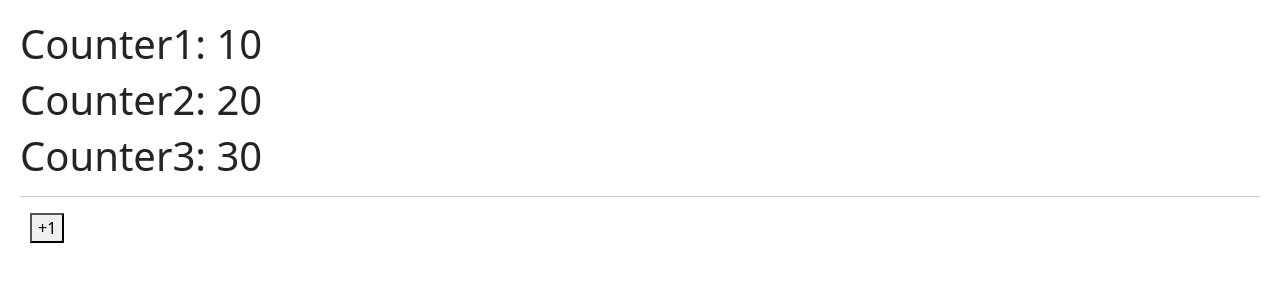
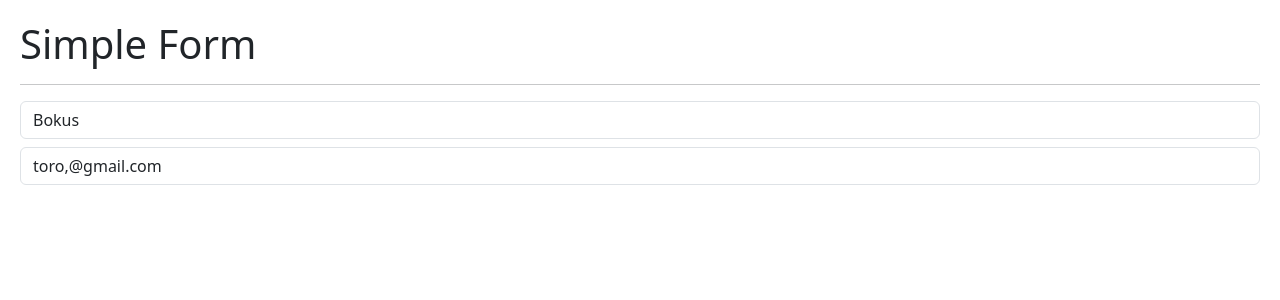
Before and after one commit to Torofms37/hook-app, a React (Vite) app: page / in a window 1280 px wide. Shown: the top 300 px of the page. Built offline with nearby package versions, Linux system fonts and the light colour scheme.

Commit message:
clase 122

```diff
--- /dev/null
+++ b/src/01-useState/CounterWithCustomHook.jsx
@@ -0,0 +1,16 @@
+import { useCounter } from "./hooks/useCounter";
+
+export const CounterWithCustomHook = () => {
+
+  const { counter, rest, sum, equal } = useCounter();
+
+  return (
+    <>
+      <h1>Counter with: {counter} </h1>
+      <br />
+      <button className="btn btn-primary" onClick={() => sum(2)}>+2</button>
+      <button className="btn btn-primary" onClick={equal}>Reset</button>
+      <button className="btn btn-primary" onClick={() => rest(2)}>-1</button>
+    </>
+  );
+};
--- /dev/null
+++ b/src/02-useForm/SimpleForm.jsx
@@ -0,0 +1,70 @@
+import { useEffect, useState } from "react";
+
+export const SimpleForm = () => {
+  const [formState, setFormState] = useState({
+    username: 'Bokus',
+    email: 'toro,@gmail.com',
+  })
+
+  const { username, email } = formState;
+
+  //en este componente llega el parametro target, el cual comprende desde el target el
+  const onInputChange = ({target}) => {
+    //el name y value, mejor dicho los destrcutura para ser utulizados
+    const { name, value } = target;
+    //en esta función se añade todo lo del formstate y lo que haya en el valor se adjunta al name, el cual luego es mostrado en las propiedadesde de abajo
+    setFormState({
+      ...formState,
+      [name]: value,
+    });
+  }
+
+  useEffect(() => {
+
+    return () => {
+      console.log(email, 'recibií email');
+      console.log(formState, 'recibir un formState');
+
+    }
+  }, [email, formState])
+
+
+  useEffect( () => {
+    console.log('useEffect es llamado');
+  }, []);
+
+  useEffect( () => {
+    console.log('formstate called');
+  // cuando se agrega [] significa que el useEffect unicamente se ejecuta una vez, en este caso, el log muestra una vez, aunque se cambie el valor ya no se vuelve a mandar el useEffect.
+  }, [formState]);
+  // en este caso, se quiere que unicamente se ejecute cuando el firmState se ejecute
+
+  useEffect( () => {
+    console.log('email es llamado');
+  }, [ email]);
+
+
+
+  return (
+    <>
+      <h1>Simple Form</h1>
+      <hr />
+      <input
+        type="text"
+        className="form-control"
+        placeholder="Username"
+        name="username"
+        value={username}
+        onChange={ onInputChange }
+      />
+      <input
+        type="email"
+        className="form-control mt-2"
+        placeholder="torofms37@gmail.com"
+        name="email"
+        value={email}
+        onChange={ onInputChange }
+      />
+    </>
+  );
+};
--- a/src/main.jsx
+++ b/src/main.jsx
@@ -1,10 +1,13 @@
 import React from 'react'
 import ReactDOM from 'react-dom/client'
 import './index.css'
-import { CounterApp } from './01-useState/CounterApp'
+import { SimpleForm } from './02-useForm/SimpleForm'
+// import { CounterWithCustomHook } from './01-useState/CounterWithCustomHook'
+// import { CounterApp } from './01-useState/CounterApp'
+
 
 ReactDOM.createRoot(document.getElementById('root')).render(
-  <React.StrictMode>
-    <CounterApp />
-  </React.StrictMode>,
+  // <React.StrictMode>
+    <SimpleForm />
+  // </React.StrictMode>,
 )
```
Also changed, not shown: src/01-useState/hooks/useCounter.js (added, +26 -0 lines), src/02-useForm/Message.js (added).
